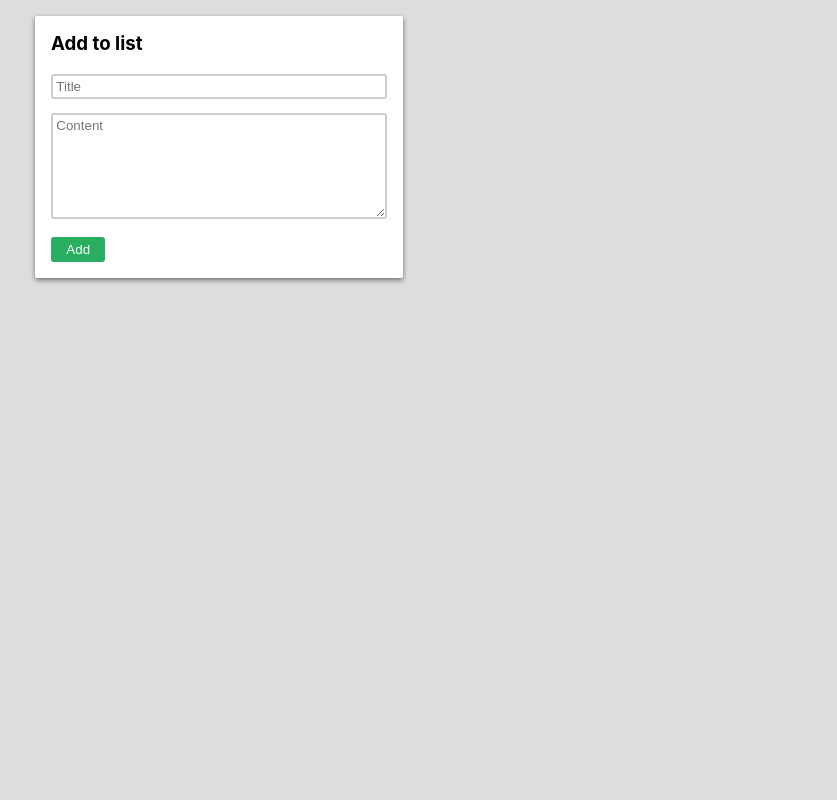
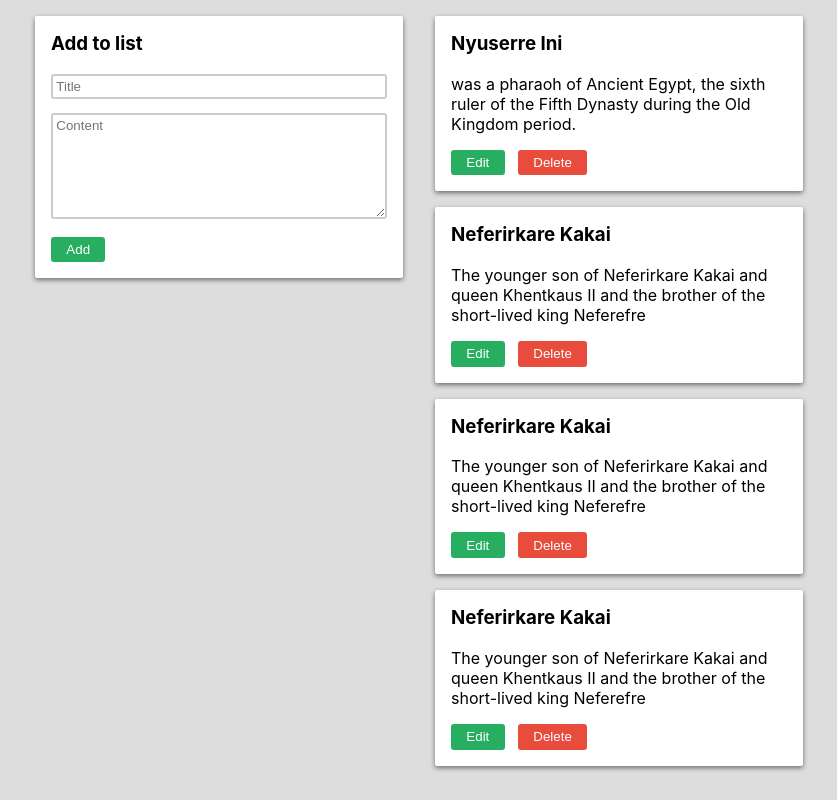
Before and after one commit to ngxson/datadict-hiring-test, a React (Create React App) app: page / in a window 1280 px wide. Shown: the whole page, without its empty margins (221-1058 px from the left). Built offline with nearby package versions, Linux system fonts and the light colour scheme.

Commit message:
add TodoList

```diff
--- a/src/App.jsx
+++ b/src/App.jsx
@@ -2,12 +2,15 @@ import React from 'react';
 import styled, { createGlobalStyle } from 'styled-components';
 import Grid from 'components/basic/Grid';
 import TodoEditor from 'components/TodoEditor';
+import TodoList from 'components/TodoList';
 
 const AppContainer = styled.div`
   width: 100vw;
   max-width: 800px;
   min-height: 100vh;
   margin: 0 auto;
+  display: flex;
+  flex-wrap: wrap;
 `;
 
 const GlobalStyle = createGlobalStyle`
@@ -28,6 +31,9 @@ function App() {
         <Grid.Half>
           <TodoEditor />
         </Grid.Half>
+        <Grid.Half>
+          <TodoList />
+        </Grid.Half>
       </AppContainer>
     </>
   );
--- /dev/null
+++ b/src/components/TodoList.jsx
@@ -0,0 +1,30 @@
+import React from 'react';
+import { Card, CardHeader } from 'components/basic/Card';
+import Button from 'components/basic/Button';
+
+const FAKE_DATA = [
+  {id: 0, title: 'Nyuserre Ini', content: 'was a pharaoh of Ancient Egypt, the sixth ruler of the Fifth Dynasty during the Old Kingdom period.'},
+  {id: 1, title: 'Neferirkare Kakai', content: 'The younger son of Neferirkare Kakai and queen Khentkaus II and the brother of the short-lived king Neferefre'},
+  {id: 2, title: 'Neferirkare Kakai', content: 'The younger son of Neferirkare Kakai and queen Khentkaus II and the brother of the short-lived king Neferefre'},
+  {id: 3, title: 'Neferirkare Kakai', content: 'The younger son of Neferirkare Kakai and queen Khentkaus II and the brother of the short-lived king Neferefre'},
+];
+
+
+class TodoList extends React.Component {
+  render() {
+    return (
+      <>
+        {FAKE_DATA.map(todo => (
+          <Card key={todo.id}>
+            <CardHeader>{todo.title}</CardHeader>
+            <p>{todo.content}</p>
+            <Button>Edit</Button>
+            <Button color="red">Delete</Button>
+          </Card>
+        ))}
+      </>
+    );
+  }
+}
+
+export default TodoList;
--- a/src/components/basic/Card.jsx
+++ b/src/components/basic/Card.jsx
@@ -2,6 +2,7 @@ import styled from 'styled-components';
 
 const Card = styled.div`
   padding: 1em;
+  margin-bottom: 1em;
   background-color: #fff;
   border-radius: 2px;
   box-shadow: 0px 2px 5px 0px rgba(0,0,0,0.51);
--- a/src/components/basic/Grid.jsx
+++ b/src/components/basic/Grid.jsx
@@ -1,9 +1,11 @@
 import styled from 'styled-components';
 
 const Half = styled.div`
-  display: inline-block;
   padding: 1em;
   width: 50%;
+  max-height: 100vh;
+  overflow: auto;
+  position: relative;
 
   @media (max-width: 768px) {
     width: 100%;
```
